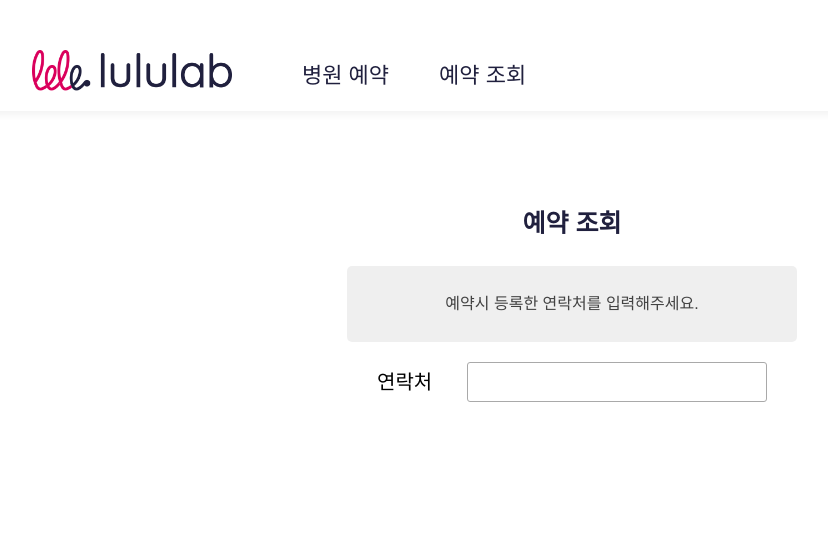
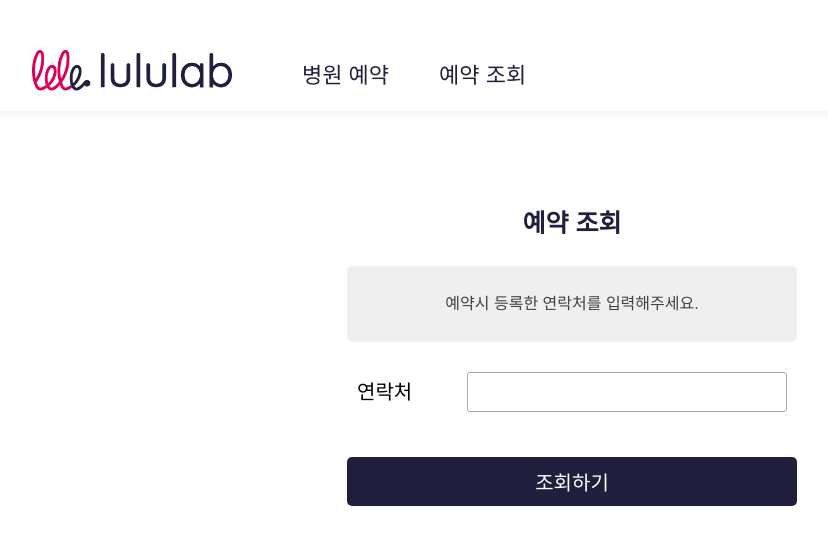
Before and after one commit to seyoung97/preonboarding-lululab, a React (Vite) app: page /reservationInquiry in a window 1280 px wide. Shown: the top 544 px of the page, without its empty margins (68-896 px from the left). Built offline with nearby package versions, Linux system fonts and the light colour scheme.

Commit message:
Add: 예약 조회 일치하는 데이터 찾기

```diff
--- a/src/App.jsx
+++ b/src/App.jsx
@@ -12,9 +12,18 @@ function App() {
       id: 0,
       user_name: '정세영',
       user_birth: '000323',
-      user_cotact: '01012341234',
+      user_contact: '01012341234',
       reason: '상담',
       date: '10월19일13:00시',
+      is_noshow: false,
+    },
+    {
+      id: 1,
+      user_name: '박비비',
+      user_birth: '201014',
+      user_contact: '01043214321',
+      reason: '상담',
+      date: '10월19일14:00시',
       is_noshow: false,
     },
   ]);
--- a/src/pages/ReservationForm.jsx
+++ b/src/pages/ReservationForm.jsx
@@ -19,7 +19,7 @@ const ReservationForm = ({ reservatedList, setReservatedList }) => {
       id: id,
       user_name: name,
       user_birth: birth,
-      user_cotact: contact,
+      user_contact: contact,
       reason: reason,
       date: reservatedTime,
       is_noshow: false,
--- a/src/pages/ReservationInquiry.jsx
+++ b/src/pages/ReservationInquiry.jsx
@@ -1,15 +1,40 @@
+import { useState } from 'react';
 import styled from 'styled-components';
 import { mainColor, layout } from '../theme';
 
 const ReservationInquiry = ({ reservatedList, setReservatedList }) => {
+  const [inquiry, setInquiry] = useState('');
   console.log(reservatedList);
+
+  let index = 0;
+  const handleInquiry = () => {
+    for (let i = 0; i < reservatedList.length; i++) {
+      if (reservatedList[i]['user_contact'] === inquiry) {
+        index = i;
+        alert(index);
+      } else {
+        index = '예약 내역이 존재하지 않습니다';
+        alert(index);
+      }
+    }
+  };
+
+  console.log(typeof inquiry, inquiry);
+
   return (
     <Section>
       <h1>예약 조회</h1>
       <h2>예약시 등록한 연락처를 입력해주세요.</h2>
       <div>
-        연락처 <input></input>
+        연락처
+        <input
+          type='string'
+          onChange={e => {
+            setInquiry(e.target.value);
+          }}
+        ></input>
       </div>
+      <button onClick={handleInquiry}>조회하기</button>
     </Section>
   );
 };
@@ -36,15 +61,25 @@ const Section = styled.section`
     display: flex;
     justify-content: space-between;
     align-items: center;
-    margin: 20px 30px;
+    margin: 30px 10px;
     font-size: 20px;
     input {
-      width: 300px;
+      width: 320px;
       height: 40px;
       border: 1px solid darkgray;
       border-radius: 3px;
     }
   }
+  button {
+    width: 100%;
+    padding: 10px 0px;
+    margin-top: 15px;
+    border: none;
+    border-radius: 5px;
+    background-color: ${mainColor};
+    color: white;
+    font-size: 20px;
+  }
 `;
 
 export default ReservationInquiry;
```
